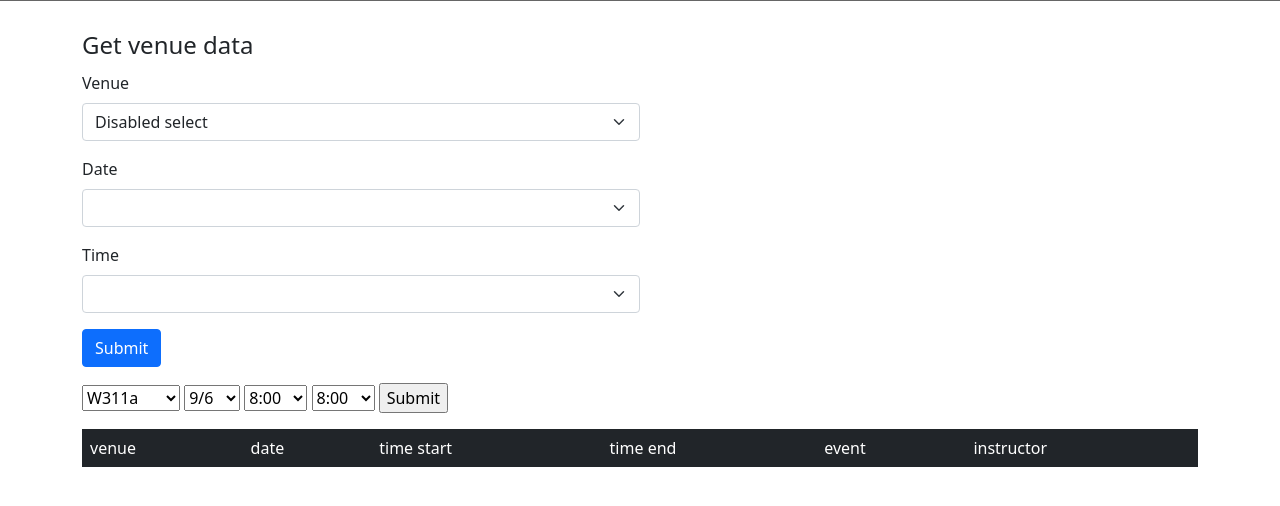
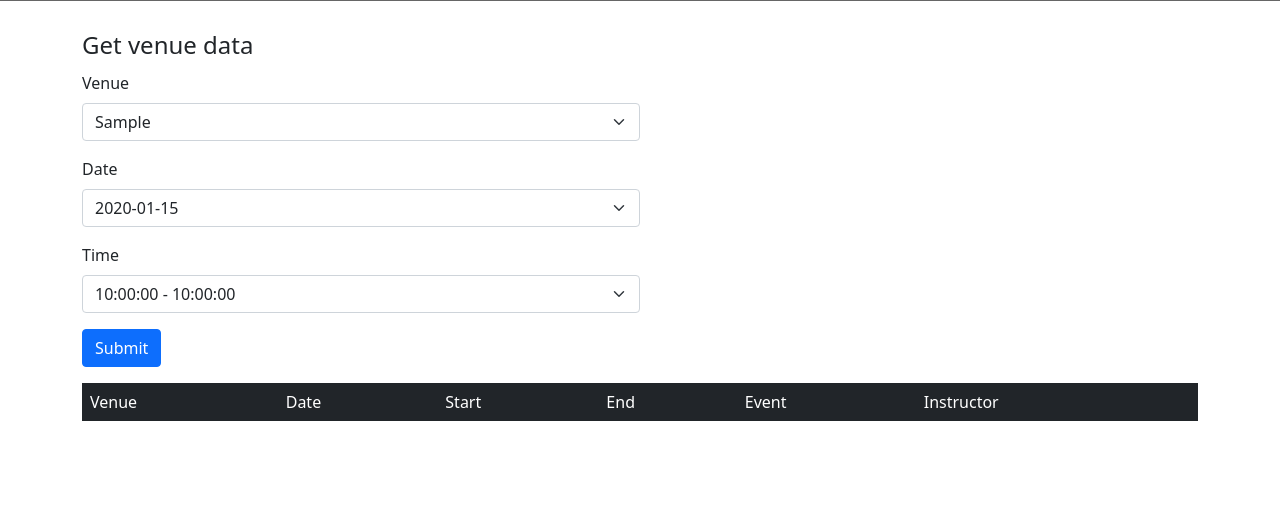
Before and after one commit to winkyc-polyu/smart_campus_w311, a Django app: page /event/ in a window 1280 px wide. Shown: the part 59-565 px from the top of the page. Run offline with Django 3.2, Linux system fonts and the light colour scheme; tables that the repository leaves empty hold one stand-in row (values such as "Sample post"); lists and menus that the app fills with data are empty.

Commit message:
add get venue data

```diff
--- a/smart_campus_site/event/templates/event/index.html
+++ b/smart_campus_site/event/templates/event/index.html
@@ -11,13 +11,13 @@
             {% include "navigation/navbar.html" %}
             <div style="height: 30px;"></div>
 
-        <form>
+            <form id="get-venue-data-form" method="GET" action="/getVenueData">
+                {% csrf_token %}
                 <fieldset>
                     <legend>Get venue data</legend>
                     <div class="mb-3 w-50">
                         <label for="venue" class="form-label">Venue</label>
                         <select id="venue" class="form-select" required>
-                        <option>Disabled select</option>
                         </select>
                     </div>
                     <div class="mb-3 w-50">
@@ -33,79 +33,18 @@
                     <button type="submit" class="btn btn-primary">Submit</button>
                 </fieldset>
             </form>
-        <script>
-            var my_dict = JSON.parse('{{ selection|escapejs }}');
-            console.log(my_dict)
-        </script>
-
-
-
-        <form action="test" method="post">
-            {% csrf_token %}
-            <select name="location">
-                <option value="W311a">W311a</option>
-                <option value="W311b">W311b</option>
-                <option value="W311-H1">W311-H1</option>
-                <option value="W311-H2">W311-H2</option>
-                <option value="W311-H3">W311-H3</option>
-                <option value="W311d-Z1">W311d-Z1</option>
-                <option value="W311d-Z2">W311d-Z2</option>
-            </select>
-            <select name="date">
-                <option value="9">9/6</option>
-                <option value="10">10/6</option>
-                <option value="11">11/6</option>
-                <option value="12">12/6</option>
-                <option value="13">13/6</option>
-                <option value="14">14/6</option>
-
-            </select>
-            <select name="start">
-                <option value="8">8:00</option>
-                <option value="9">9:00</option>
-                <option value="10">10:00</option>
-                <option value="11">11:00</option>
-                <option value="12">12:00</option>
-                <option value="13">13:00</option>
-                <option value="14">14:00</option>
-                <option value="15">15:00</option>
-                <option value="16">16:00</option>
-                <option value="17">17:00</option>
-                <option value="18">18:00</option>
-                <option value="19">19:00</option>
-                <option value="20">20:00</option>
-            </select>
-            <select name="end">
-                <option value="8">8:00</option>
-                <option value="9">9:00</option>
-                <option value="10">10:00</option>
-                <option value="11">11:00</option>
-                <option value="12">12:00</option>
-                <option value="13">13:00</option>
-                <option value="14">14:00</option>
-                <option value="15">15:00</option>
-                <option value="16">16:00</option>
-                <option value="17">17:00</option>
-                <option value="18">18:00</option>
-                <option value="19">19:00</option>
-                <option value="20">20:00</option>
-            </select>
-            {{ form.as_select}}
-            <input type="submit" value="Submit">
-        </form>
-
             <table class="table table-dark">
-            <thead class="table-dark">
+                <thead>
                     <tr>
-                    <td>venue</td>
-                    <td>date</td>
-                    <td>time start</td>
-                    <td>time end</td>
-                    <td>event</td>
-                    <td>instructor</td>
+                        <td>Venue</td>
+                        <td>Date</td>
+                        <td>Start</td>
+                        <td>End</td>
+                        <td>Event</td>
+                        <td>Instructor</td>
                     </tr>
                 </thead>
-            <thead class="table-dark"></thead>
+                <tbody id="result">
                     <!--
             {% for event in selection %}
             <tr>
@@ -118,10 +57,110 @@
             </tr>
             {% endfor %}
         -->
-            </thead>
+                </tbody>
             </table>
         </div>
+
         {% include "navigation/footer.html" %}
+        <script>
+            $(document).ready(function () {
+
+                $("#venue").empty();
+                $("#date").empty();
+                $("#time").empty();
+
+                let selection = JSON.parse('{{ selection|escapejs }}');
+                venue_selected = Object.keys(selection)[0];
+                date_selected = Object.keys(selection[venue_selected])[0];
+                time_selected = selection[venue_selected][date_selected][0];
+
+                for (let v in selection) {
+                    $("#venue").append(`<option value="${v}">${v}</option>`);
+                }
+
+                for (let d in selection[venue_selected]) {
+                    $("#date").append(`<option value="${d}">${d}</option>`);
+                }
+
+                for (let i = 0; i < selection[venue_selected][date_selected].length; i++) {
+                    t = selection[venue_selected][date_selected][i]
+                    $("#time").append(`<option value="${t}">${convertTime(t)}</option>`);
+                }
+
+                $("#venue").on("change", function (e) {
+                    console.log("venue change");
+                    venue_selected = $("#venue").val();
+                    date_selected = Object.keys(selection[venue_selected])[0];
+                    time_selected = selection[venue_selected][date_selected][0];
+                    console.log("venue_selected: " + venue_selected);
+                    console.log("date_selected: " + date_selected);
+                    console.log("time_selected: " + time_selected);
+                    console.log("venue change");
+
+                    $("#date").empty();
+                    $("#time").empty();
+
+                    for (let d in selection[venue_selected]) {
+                        $("#date").append(`<option value="${d}">${d}</option>`);
+                    }
+
+                    for (let i = 0; i < selection[venue_selected][date_selected].length; i++) {
+                        t = selection[venue_selected][date_selected][i]
+                        $("#time").append(`<option value="${t}">${convertTime(t)}</option>`);
+                    }
+                });
+
+                $("#date").on("change", function (e) {
+                    console.log("date change");
+                    date_selected = $("#date").val();
+                    time_selected = selection[venue_selected][date_selected][0];
+                    console.log("date_selected: " + date_selected);
+                    console.log("time_selected: " + time_selected);
+                    console.log("date change");
+
+                    $("#time").empty();
+                    for (let i = 0; i < selection[venue_selected][date_selected].length; i++) {
+                        t = selection[venue_selected][date_selected][i]
+                        $("#time").append(`<option value="${t}">${convertTime(t)}</option>`);
+                    }
+                });
+
+                $('#get-venue-data-form').on('submit', function (event) {
+                    event.preventDefault();
+                    console.log("form submitted!");
+                    getVenueData();
+                });
+            });
+
+            function convertTime(arr) {
+                return arr[0] + " - " + arr[1];
+            }
+
+            function getVenueData() {
+                $.ajax({
+                    url: "getVenueData",
+                    type: "GET",
+                    data: {
+                        venue: $('#venue').val(),
+                        date: $('#date').val(),
+                        time: $('#time').val()
+                    },
+
+                    success: function (json) {
+                        console.log(json);
+                        console.log("success");
+                        $("#result").empty();
+                        for(let i = 0;i < json[0];i++) {
+                            console.log(i)
+                        }
+                    },
+
+                    error: function (xhr, errmsg, err) {
+                        console.log(xhr.status + ": " + xhr.responseText);
+                    }
+                });
+            };
+        </script>
 </body>
 
 </HTML>
--- a/smart_campus_site/event/urls.py
+++ b/smart_campus_site/event/urls.py
@@ -3,5 +3,5 @@ from . import views
 
 urlpatterns = [
     path('', views.index),
-    path('test', views.form_input),
+    path('getVenueData', views.getVenueData),
 ]
--- a/smart_campus_site/event/views.py
+++ b/smart_campus_site/event/views.py
@@ -5,6 +5,8 @@ import json
 from django.conf import settings
 import pandas as pd
 import datetime
+from django.http import HttpResponse, JsonResponse
+from django.core import serializers
 
 #pip install django-import-export
 
@@ -27,48 +29,54 @@ def index(request):
             new_venue_event.create(venue, date, time_start, time_end, event, instructor)
             new_venue_event.save()
         venues = venue_event.objects.all()
+
     selection = {}
-    # for v in venues:
-    #     venue = v.venue
-    #     date = v.date
-    #     time = (v.time_start, v.time_end)
-    #     selection[venue] = [dic]
-    #     print(selection)
+    for v in venues:
+        venue = v.venue
+        date = str(v.date)
+        time = (str(v.time_start), str(v.time_end))
 
-    selection = {
-        "W311a": [{
-            "2023-34-23": [("start", "end"),("start", "end")
+        if venue in selection:
+            if date not in selection[venue]:
+                selection[venue][date] = []
+            selection[venue][date].append(time)
+        else:
+            selection[venue] = {}
+            selection[venue][date] = []
+            selection[venue][date].append(time)
 
-            ],
-            "2023-34-21": [("start", "end"),("start", "end")
-            ]
-        }],
-        "W311b": [{
-            "2023-34-23": [("start", "end"),("start", "end")
+    # selection = {
+    #     "W311a": {
+    #         "2023-34-23": [("start", "end"),("start", "end")
 
-            ],
-            "2023-34-21": [("start", "end"),("start", "end")
-            ]
-        }]
-    }
+    #         ],
+    #         "2023-34-21": [("start", "end"),("start", "end")
+    #         ]
+    #     },
+    #     "W311b": {
+    #         "2023-34-23": [("start", "end"),("start", "end")
 
-    print(selection)
+    #         ],
+    #         "2023-34-21": [("start", "end"),("start", "end")
+    #         ]
+    #     }
+    # }
 
     context = {'selection' : json.dumps(selection)}
     return render(request, 'event/index.html', context)
 
-def form_input(request):
-    if request.method == 'POST':
-        input_loc = request.POST.get('location')
-        input_date = int(request.POST.get('date'))
-        input_start = int(request.POST.get('start'))
-        input_end = int(request.POST.get('end'))
+def getVenueData(request):
+    if request.method == 'GET':
+        venue = request.GET.get('venue')
+        date = request.GET.get('date')
+        time = request.GET.get('time')
+        time = time.split(",")
+        time_start = time[0]
+        time_end = time[1]
 
-        if input_loc:
-            d = datetime.date(2023,6,input_date)
-            dt_start = datetime.time(input_start,0,0)
-            dt_end = datetime.time(input_start,0,0)
-            output_data = venue_event.objects.filter(venue=input_loc,date=d,time_end__gte = dt_start,time_start__lte = dt_end).values()
+        # result = venue_event.objects.filter(venue=venue, date=date)
+        result = venue_event.objects.filter(venue=venue, date=date,
+            time_start=time_start, time_end=time_end)
 
-            context = {'entries' : output_data}
-            return render(request, 'event\list.html', context)
+        data = serializers.serialize('json', result)
+        return JsonResponse(data, safe=False)
--- a/smart_campus_site/navigation/templates/navigation/footer.html
+++ b/smart_campus_site/navigation/templates/navigation/footer.html
@@ -1 +1,2 @@
+<script src="https://code.jquery.com/jquery-3.3.1.min.js"></script>
 <script src="https://cdn.jsdelivr.net/npm/bootstrap@5.0.2/dist/js/bootstrap.bundle.min.js" integrity="sha384-MrcW6ZMFYlzcLA8Nl+NtUVF0sA7MsXsP1UyJoMp4YLEuNSfAP+JcXn/tWtIaxVXM" crossorigin="anonymous"></script>
--- a/smart_campus_site/sensor/templates/sensor/index.html
+++ b/smart_campus_site/sensor/templates/sensor/index.html
@@ -21,8 +21,6 @@
     </div>
 
     {% include "navigation/footer.html" %}
-
-    <script src="https://code.jquery.com/jquery-3.3.1.min.js"></script>
     <script src="https://cdn.flexmonster.com/flexmonster.js"></script>
     <script>
         function processData(dataset) {
```
Lines whose indentation alone changed are shown as unchanged.
